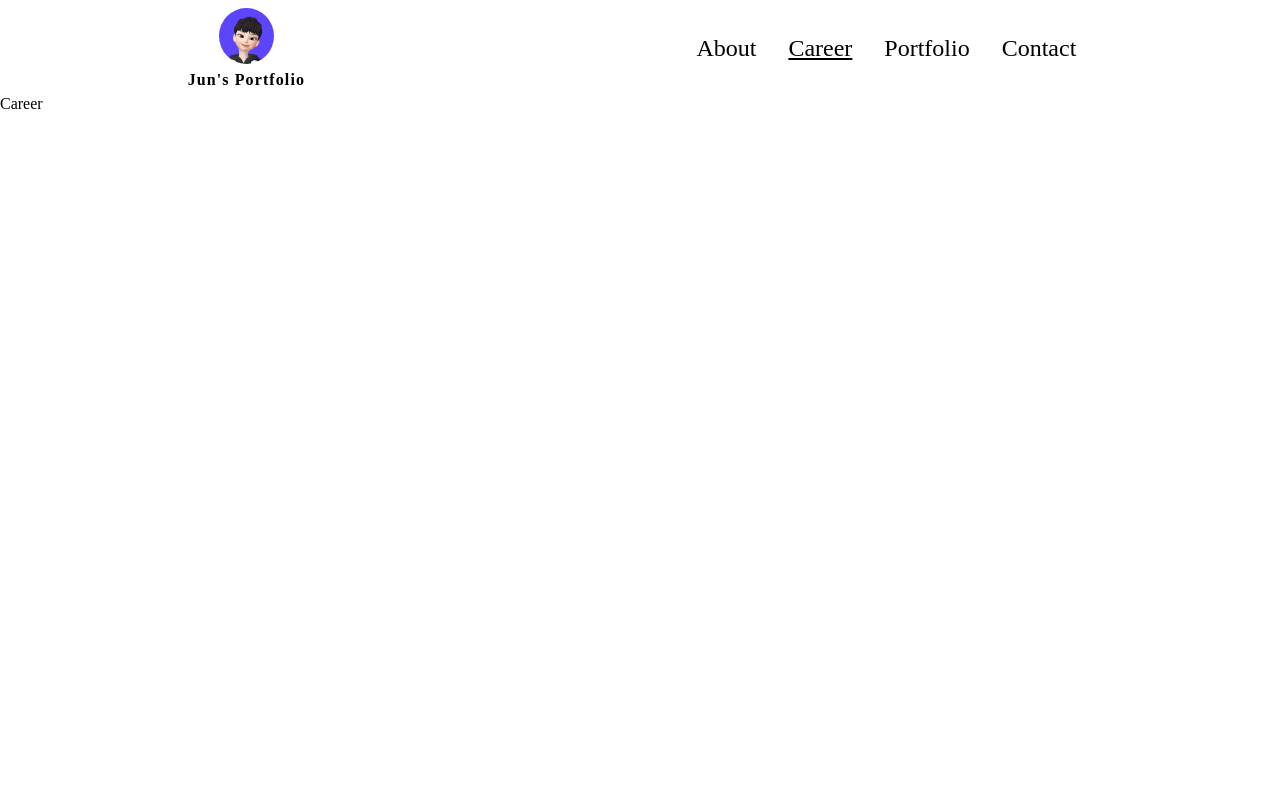
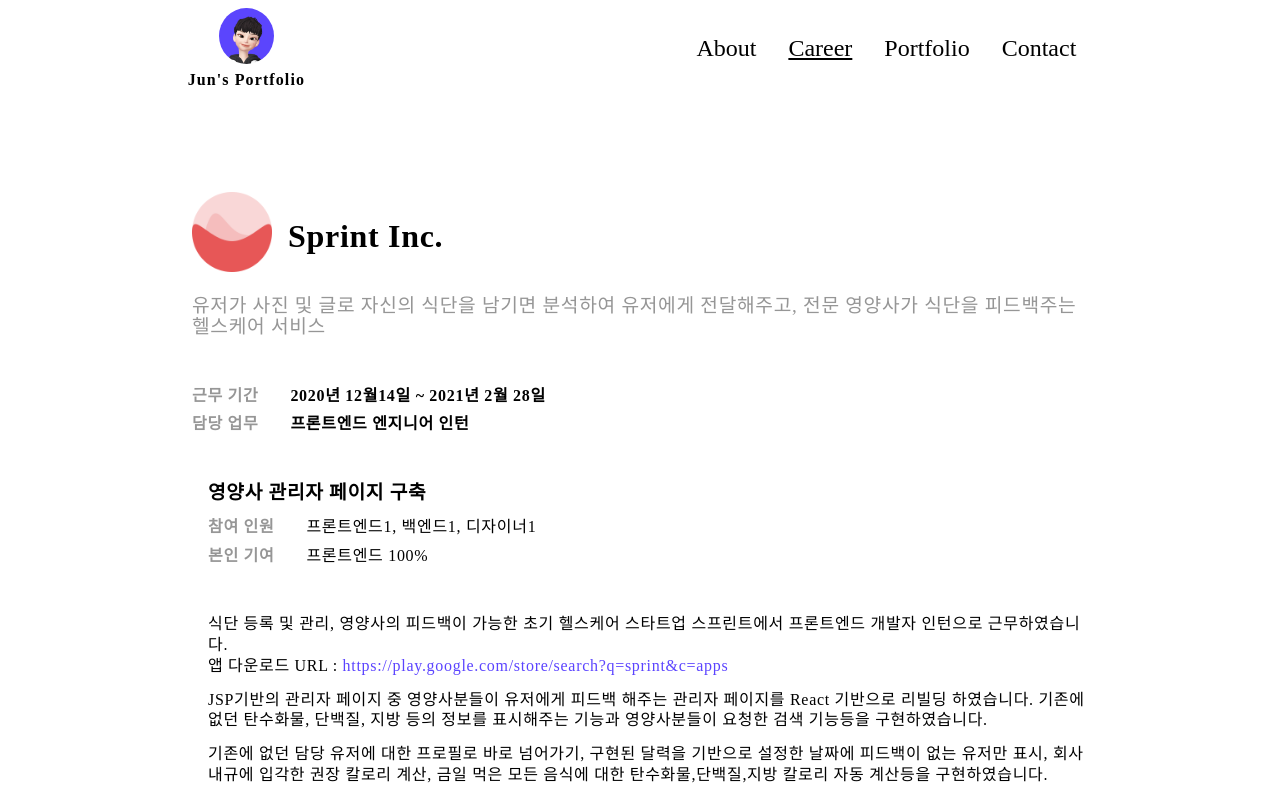
Before and after one commit to sangjuntechs/portfolio, a React (Create React App) app: page /career in a window 1280 px wide. Shown: the top 797 px of the page. Built offline with nearby package versions, Linux system fonts and the light colour scheme.

Commit message:
career page done

```diff
--- a/public/index.html
+++ b/public/index.html
@@ -10,6 +10,9 @@
       content="Web site created using create-react-app"
     />
     <link rel="apple-touch-icon" href="%PUBLIC_URL%/logo192.png" />
+    <link rel="preconnect" href="https://fonts.googleapis.com" />
+    <link rel="preconnect" href="https://fonts.gstatic.com" crossorigin />
+
     <!--
       manifest.json provides metadata used when your web app is installed on a
       user's mobile device or desktop. See https://developers.google.com/web/fundamentals/web-app-manifest/
--- a/src/components/Qna.js
+++ b/src/components/Qna.js
@@ -199,8 +199,22 @@
         </div>
         <div className="detail">
           <Img src={QuoteImg} />
-          <h2>시작하게 되었습니다.</h2>
-          <p>네 그렇습니다.</p>
+          <Font
+            color="rgb(80,80,80)"
+            font_size="1.2rem"
+            margin_bottom="1rem"
+            font_weight="600"
+          >
+            이제 알겠다!
+          </Font>
+          <Font font_weight="400" font_size="0.9rem" margin_bottom="1rem">
+            가장 이 기술을 이해하기 쉬운 방법은 체득이라고 생각합니다! 왜 이걸 사용하고 있지?
+            분명, 사용하다 보면 어떠한 한계점이나 아쉬운 부분이 생겼습니다.
+          </Font>
+          <Font font_weight="400" font_size="0.9rem" margin_bottom="1rem">
+            그 과정을 거치고 다시 문서를 보면, 이해가 되지 않았던게 자연스럽게 너무나도 명확하게
+            이해가 되는 경우가 있습니다. 이 때 저는 아! 내가 성장했다는 생각이 들었습니다.
+          </Font>
         </div>
       </div>
     </div>
--- a/src/components/footer.js
+++ b/src/components/footer.js
@@ -7,6 +7,9 @@
   align-items: center;
   padding: 3rem;
   border-top: 1px solid #5b44ff;
+  @media screen and (max-width: 500px) {
+    padding: 1.5rem;
+  }
 `;
 
 const Font = styled.p`
@@ -15,7 +18,7 @@
   font-weight: 500;
   color: #5b44ff;
   @media screen and (max-width: 500px) {
-    font-size: 0.9rem;
+    font-size: 0.8rem;
   }
 `;
 
--- a/src/index.js
+++ b/src/index.js
@@ -6,7 +6,6 @@
 
 const GlobalStyle = createGlobalStyle`
   ${reset}
-  /* other styles */
 `
 
 ReactDOM.render(
--- a/src/pages/Career.js
+++ b/src/pages/Career.js
@@ -1,27 +1,208 @@
 /* eslint-disable react-hooks/exhaustive-deps */
-import React from 'react';
-import { Header } from '../components/header';
-import styled from 'styled-components';
+import React from "react";
+import { Header } from "../components/header";
+import styled, { css } from "styled-components";
+import SprintLogoImg from "../img/sprintLogoImg.png";
+import { Footer } from "../components/footer";
 
 const Body = styled.div`
-    position: relative;
-`
+  position: relative;
+`;
 
-const Hy = styled.div`
-    height: 5000px;
-`
+const Container = styled.div`
+  padding-left: 15%;
+  padding-right: 15%;
+`;
 
+const ItemContainer1 = styled.div`
+  width: 100%;
+`;
+
+const SprintLogo = styled.img`
+  width: 80px;
+  height: 80px;
+  padding: 1rem 1rem 1.5rem 0;
+`;
+
+const ContainerHeader = styled.div`
+  width: 100%;
+  display: flex;
+  flex-direction: column;
+  margin-top: 5rem;
+  margin-bottom: 3rem;
+`;
+
+const ContainerContent = styled.div`
+  width: 100%;
+  display: flex;
+  flex-direction: column;
+  margin-bottom: 10rem;
+`;
+
+const ContentIndent = styled.div`
+  padding-left: 1rem;
+`;
+
+const InlineStyle = styled.div`
+  display: flex;
+  align-items: center;
+  ${(props) =>
+    props.gap1 &&
+    css`
+      margin-bottom: 0.5rem;
+    `}
+  ${(props) =>
+    props.change_gap &&
+    css`
+      margin-bottom: 3rem;
+    `}
+    @media screen and (max-width: 700px) {
+        flex-direction: column;
+        margin-bottom: 1rem;
+        align-items: unset;
+  }
+`;
+
+const Font = styled.p`
+  letter-spacing: 0.7px;
+  line-height: 1.3rem;
+  ${(props) =>
+    props.Large &&
+    css`
+      font-size: 2rem;
+    `}
+    @media screen and (max-width: 600px) {
+     font-size: 1.5rem;
+  }
+  ${(props) =>
+    props.Mid &&
+    css`
+      font-size: 1.2rem;
+      @media screen and (max-width: 600px) {
+        font-size: 0.9rem;
+      }
+    `}
+    ${(props) =>
+    props.Small &&
+    css`
+      font-size: 1rem;
+      @media screen and (max-width: 600px) {
+        font-size: 0.8rem;
+      }
+    `}
+    ${(props) =>
+    props.gray &&
+    css`
+      color: rgb(150, 150, 150);
+    `}
+    ${(props) =>
+    props.Light &&
+    css`
+      font-weight: 400;
+    `}
+    ${(props) =>
+    props.Thick &&
+    css`
+      font-weight: 600;
+    `}
+    ${(props) =>
+    props.margin_right &&
+    css`
+      margin-right: 2rem;
+    `}
+    ${(props) =>
+    props.mb1 &&
+    css`
+      margin-bottom: 0.8rem;
+    `}
+`;
 
 const Career = () => {
+  return (
+    <Body>
+      <Header />
+      <Container>
+        <ItemContainer1>
+          <ContainerHeader>
+            <InlineStyle>
+              <SprintLogo src={SprintLogoImg} />
+              <Font Large Thick>
+                Sprint Inc.
+              </Font>
+            </InlineStyle>
+            <Font gray Mid Light>
+              유저가 사진 및 글로 자신의 식단을 남기면 분석하여 유저에게
+              전달해주고, 전문 영양사가 식단을 피드백주는 헬스케어 서비스
+            </Font>
+          </ContainerHeader>
+          <ContainerContent>
+            <InlineStyle gap1>
+              <Font gray Thick margin_right Small>
+                근무 기간
+              </Font>
+              <Font Thick Small>2020년 12월14일 ~ 2021년 2월 28일</Font>
+            </InlineStyle>
+            <InlineStyle change_gap>
+              <Font gray Thick margin_right Small>
+                담당 업무
+              </Font>
+              <Font Thick Small>프론트엔드 엔지니어 인턴</Font>
+            </InlineStyle>
+            <ContentIndent>
+              <Font Thick Mid mb1>
+                영양사 관리자 페이지 구축
+              </Font>
+              <InlineStyle gap1>
+                <Font gray Thick margin_right Small>
+                  참여 인원
+                </Font>
+                <Font Small>프론트엔드1, 백엔드1, 디자이너1</Font>
+              </InlineStyle>
+              <InlineStyle change_gap>
+                <Font gray Thick margin_right Small>
+                  본인 기여
+                </Font>
+                <Font Small>프론트엔드 100%</Font>
+              </InlineStyle>
 
-    return (
-        <Body>
-            <Header />
-            <Hy>
-            Career
-            </Hy>
-        </Body>
-    )
-}
+              <Font Light Small>
+                식단 등록 및 관리, 영양사의 피드백이 가능한 초기 헬스케어
+                스타트업 스프린트에서 프론트엔드 개발자 인턴으로 근무하였습니다.
+              </Font>
+              <Font mb1 Small>
+                앱 다운로드 URL :{" "}
+                <a
+                  style={{ color: "#5b44ff" }}
+                  href="https://play.google.com/store/search?q=sprint&c=apps"
+                >
+                  https://play.google.com/store/search?q=sprint&c=apps
+                </a>
+              </Font>
+              <Font Light mb1 Small>
+                JSP기반의 관리자 페이지 중 영양사분들이 유저에게 피드백 해주는
+                관리자 페이지를 React 기반으로 리빌딩 하였습니다. 기존에 없던
+                탄수화물, 단백질, 지방 등의 정보를 표시해주는 기능과
+                영양사분들이 요청한 검색 기능등을 구현하였습니다.
+              </Font>
+              <Font Light mb1 Small>
+                기존에 없던 담당 유저에 대한 프로필로 바로 넘어가기, 구현된 달력을
+                기반으로 설정한 날짜에 피드백이 없는 유저만 표시, 회사 내규에
+                입각한 권장 칼로리 계산, 금일 먹은 모든 음식에 대한
+                탄수화물,단백질,지방 칼로리 자동 계산등을 구현하였습니다.
+              </Font>
+              <Font Light Small>
+                노션 페이지, Slack을 통해 커뮤니케이션을 해보았고, 디자이너 분이
+                제작한 Figma를 참고해 협업을 하는 경험을 해보았습니다. 1주일,
+                1일 단위로 해야 할 업무, 테스크를 쪼개서 티켓 단위로 업무를
+                하였습니다.
+              </Font>
+            </ContentIndent>
+          </ContainerContent>
+        </ItemContainer1>
+      </Container>
+      <Footer />
+    </Body>
+  );
+};
 
 export default Career;
```
Also changed, not shown: src/pages/About.js (+178 -75 lines), src/img/reacttestImg.png (added), src/img/sprintLogoImg.png (added).
